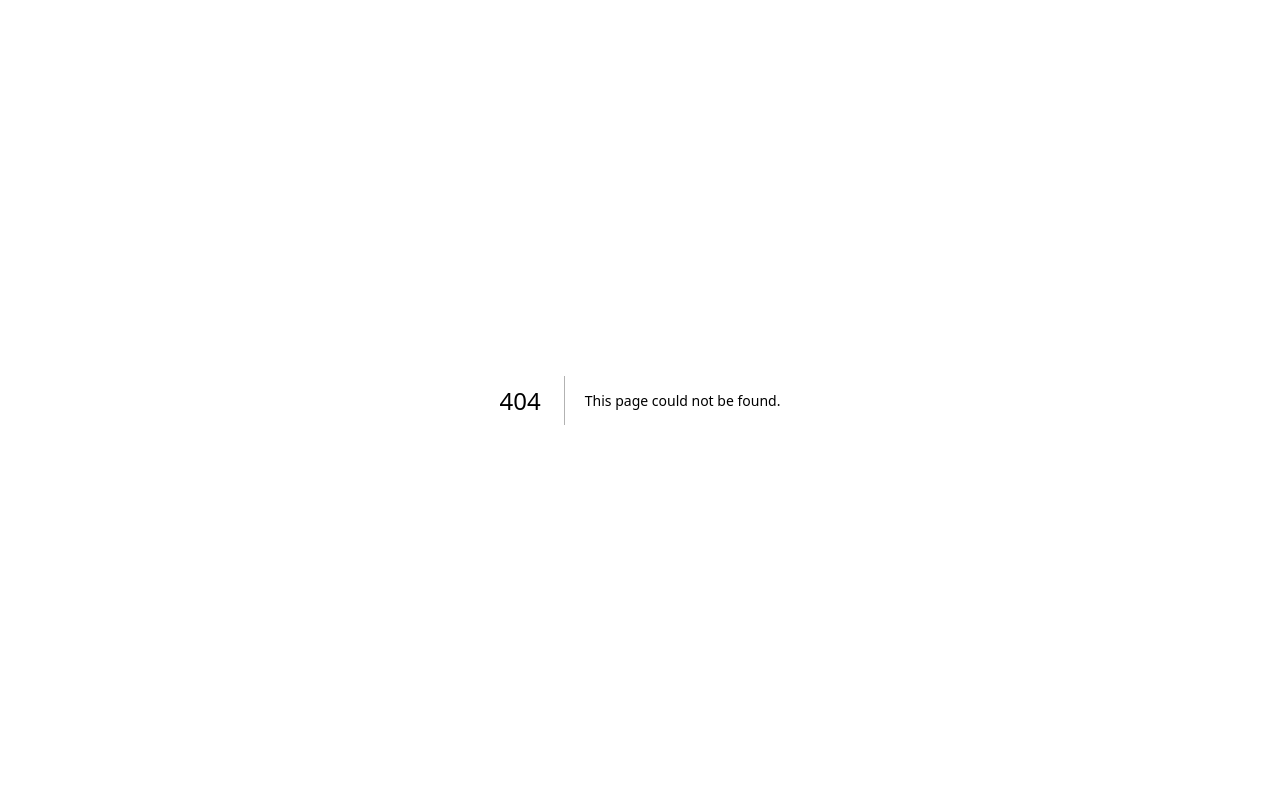
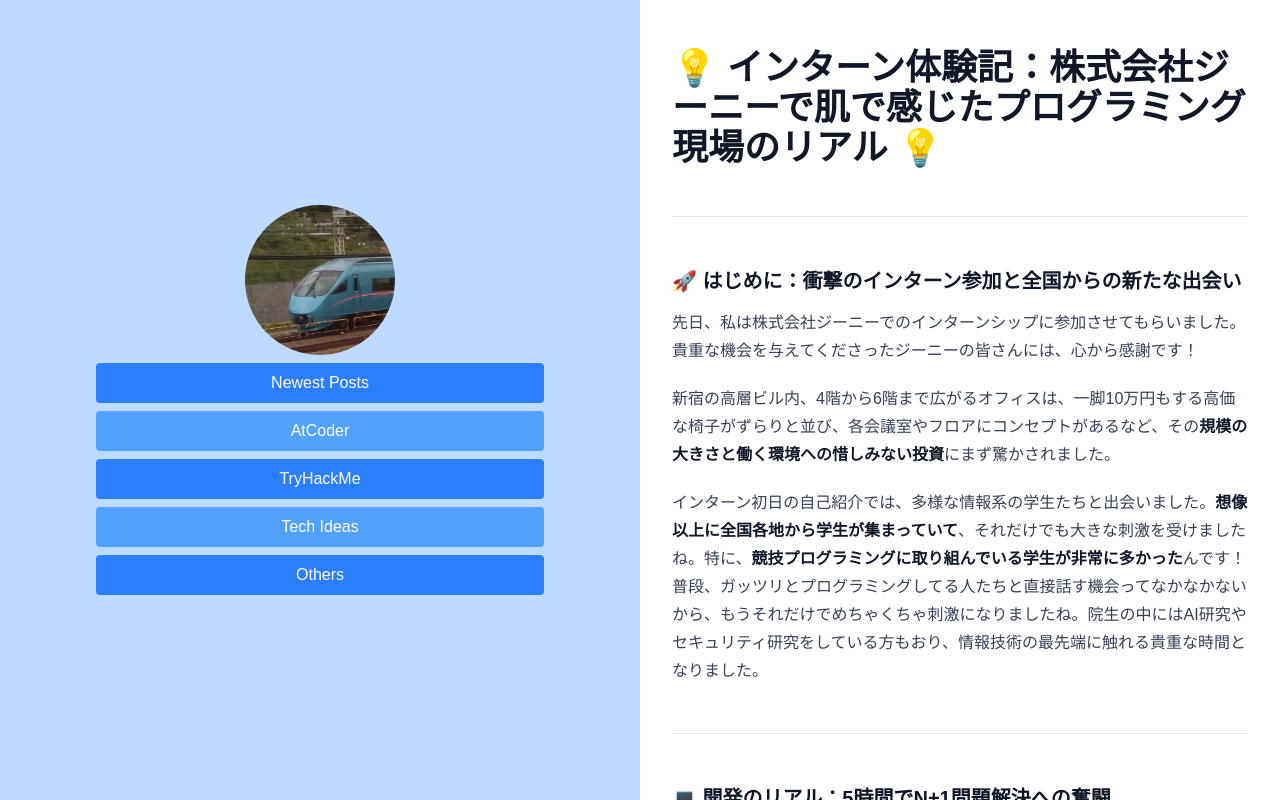
Before and after one commit to dOtOb9/profile, a Next.js app: page /posts/GIENEE_intern_6.28 in a window 1280 px wide. Before the commit this address had no page. Built offline with nearby package versions, Linux system fonts and the light colour scheme; what tailwindcss-animated would draw is missing.

Commit message:
modify blog page feature

```diff
--- a/package.json
+++ b/package.json
@@ -10,11 +10,13 @@
   },
   "dependencies": {
     "@mdx-js/loader": "^3.1.0",
-    "@mdx-js/react": "^3.1.0",
-    "@next/mdx": "^15.3.3",
+    "@mdx-js/react": "^3.1.1",
+    "@next/mdx": "^15.5.3",
     "@types/mdx": "^2.0.13",
+    "gray-matter": "^4.0.3",
     "motion": "^12.23.14",
     "next": "15.3.3",
+    "next-mdx-remote": "^5.0.0",
     "react": "^19.0.0",
     "react-dom": "^19.0.0",
     "remark-gfm": "^4.0.1",
--- /dev/null
+++ b/src/app/posts/[slugs]/page.tsx
@@ -0,0 +1,32 @@
+
+import fs from "fs/promises";
+import path from "path";
+import matter from "gray-matter";
+import { MDXRemote } from "next-mdx-remote/rsc";
+import MarkdownPackage from "@/components/MarkdownPackage";
+
+export default async function PostPage({ params }: { params: { slugs: string | string[] } }) {
+    let slug = "";
+    console.log("Params:", params);
+    if (Array.isArray(params.slugs)) {
+        slug = params.slugs.join("");
+    } else if (typeof params.slugs === "string") {
+        slug = params.slugs;
+    }
+    let content = "";
+    try {
+        const filePath = path.join(process.cwd(), "src/markdown", `${slug}.mdx`);
+    const file = await fs.readFile(filePath, "utf8");
+        const { content: mdxContent } = matter(file);
+        content = mdxContent;
+    } catch (e) {
+        content = "Not found.";
+    }
+    return (
+        <div className="w-full lg:w-1/2 ml-auto h-screen flex flex-col items-center fixed right-0 top-0 overflow-y-auto bg-white">
+          <MarkdownPackage>
+            {content !== "Not found." ? <MDXRemote source={content} /> : <div>Not found.</div>}
+          </MarkdownPackage>
+        </div>
+    );
+}
--- /dev/null
+++ b/src/app/posts/layout.tsx
@@ -0,0 +1,45 @@
+import HomeIcon from '@/components/HomeIcon';
+import BlogSection from '@/components/BlogSection';
+
+export default function BlogPage({ children }: { children: React.ReactNode }) {
+  return (
+    <div className="flex flex-1 w-full">
+      {/* モバイル: サイドバー表示用ボタンとチェックボックス */}
+      <input id="sidebar-toggle" type="checkbox" className="peer hidden" />
+      <label
+        htmlFor="sidebar-toggle"
+        className="fixed top-4 left-4 z-30 lg:hidden bg-blue-500 text-white p-2 rounded-full shadow-lg cursor-pointer"
+        aria-label="Open sidebar"
+      >
+        <svg width="28" height="28" fill="none" viewBox="0 0 24 24"><path stroke="currentColor" strokeWidth="2" strokeLinecap="round" strokeLinejoin="round" d="M4 6h16M4 12h16M4 18h16"/></svg>
+      </label>
+
+      {/* モバイル: サイドバー（チェックボックスで表示） */}
+    <div className="fixed inset-0 z-40 flex items-center justify-center bg-black bg-opacity-40 lg:hidden invisible opacity-0 peer-checked:visible peer-checked:opacity-100 transition-all">
+        <div className="bg-blue-200 rounded-lg p-8 flex flex-col items-center relative w-11/12 max-w-xs">
+          {/* 閉じるボタン */}
+          <label
+            htmlFor="sidebar-toggle"
+            className="absolute top-2 right-2 text-gray-600 hover:text-black text-2xl cursor-pointer"
+            aria-label="Close sidebar"
+          >
+            &times;
+          </label>
+          <HomeIcon />
+          <BlogSection isLg={false} />
+        </div>
+      </div>
+
+      {/* PC画面: 左側サイドバー（モバイル時は非表示） */}
+      <div className="flex flex-1 flex-row">
+        <div className="w-1/2 h-screen flex flex-col justify-center items-center fixed bg-blue-200 hidden lg:flex">
+          <HomeIcon />
+          <BlogSection isLg={false} />
+        </div>
+        <div className="ml-w-1/2">
+          { children }
+        </div>
+      </div>
+    </div>
+  );
+}
--- a/src/app/posts/page.tsx
+++ b/src/app/posts/page.tsx
@@ -1,24 +1,6 @@
-"use client";
-import HomeIcon from '@/components/HomeIcon';
-import BlogSection from '@/components/BlogSection';
-import { useSearchParams } from 'next/navigation';
+import { redirect } from 'next/navigation';
 
 export default function BlogPage() {
-  const searchParams = useSearchParams();
-  const filter = searchParams.get('filter');
-
-
-  return (
-    <div className="flex flex-1 w-full">
-      <div className="w-1/2 h-screen flex flex-col justify-center items-center fixed left-0 top-0 bg-blue-200">
-        <HomeIcon />
-        <BlogSection isLg={false} />
-      </div>
-      <div className="w-1/2 ml-auto h-screen flex flex-col items-center fixed right-0 top-0 overflow-y-auto bg-white">
-        <h1 className="text-3xl font-bold mb-6">Blog</h1>
-        <div className="flex flex-col gap-6">
-        </div>
-      </div>
-    </div>
-  );
+  redirect('/posts/all');
+  return null;
 }
--- /dev/null
+++ b/src/app/posts/tag/[slugs]/page.tsx
@@ -0,0 +1,29 @@
+import getSortedPostsData from '@/lib/posts';
+import Link from 'next/link';
+
+export default function BlogPage({ params }: { params: { slugs: string } }) {
+  const allPostsData = getSortedPostsData({ Category: params.slugs });
+
+  const postsLinks = allPostsData.map((post: any) => {
+    const { id, date, title } = post;
+    return (
+      <div key={id} className="w-full">
+        <Link href={`/posts/${id}`} className="hover:bg-gray-100 rounded-2xl w-full block p-8">
+          <span className="text-xl font-semibold text-blue-600">
+            {title || id}
+          </span>
+          <p className="text-sm text-gray-500">{new Date(date).toLocaleDateString()}</p>
+        </Link>
+      </div>
+    );
+  });
+
+  return (
+    <div className="w-full lg:w-1/2 ml-auto h-screen flex flex-col items-center fixed right-0 top-0 overflow-y-auto bg-white">
+      <h1 className="text-3xl font-bold m-6">Blog</h1>
+      <div className="w-full flex flex-1 flex-col px-6">
+        {postsLinks}
+      </div>
+    </div>
+  );
+}
--- a/src/components/BlogSection.tsx
+++ b/src/components/BlogSection.tsx
@@ -2,6 +2,7 @@
 
 
 import { useEffect, useState } from "react";
+import Link from "next/link";
 
 export default function BlogSection({ isShow = true, isLg }: { isShow?: boolean; isLg?: boolean }) {
   const [autoIsLg, setAutoIsLg] = useState<boolean | undefined>(undefined);
@@ -14,30 +15,30 @@
     }
   }, [isLg]);
   const effectiveIsLg = isLg !== undefined ? isLg : autoIsLg;
-    const blogSectionList = [
-    "Newest Posts",
-    "AtCoder",
-    "TryHackMe",
-    "Tech Ideas",
-    "Others",
+  const blogSectionList = [
+    { label: "Newest Posts", slug: "all" },
+    { label: "AtCoder", slug: "atcoder" },
+    { label: "TryHackMe", slug: "tryhackme" },
+    { label: "Tech Ideas", slug: "techideas" },
+    { label: "Others", slug: "others" },
   ];
 
-  const blogSectionButtons = blogSectionList.map((label, index) => (
-    <button
-      key={label}
-  className={`w-3/4 max-w-md mt-2 px-6 py-2 text-white rounded ${index % 2 ? 'bg-blue-400 hover:bg-blue-500' : 'bg-blue-500 hover:bg-blue-600'} transition`}
-      onClick={() => alert(`${label} feature coming soon!`)}
+  const blogSectionButtons = blogSectionList.map((item, index) => (
+    <Link
+      href={`/posts/tag/${item.slug}`}
+      key={item.slug}
+      className={`w-3/4 max-w-md mt-2 px-6 py-2 text-white text-center rounded ${index % 2 ? 'bg-blue-400 hover:bg-blue-500' : 'bg-blue-500 hover:bg-blue-600'} transition`}
     >
-      {label}
-    </button>
+      {item.label}
+    </Link>
   ));
 
   return (
     <div
       className={`
-        fex flex-col
+        flex flex-col
+        items-center justify-center
         w-full ${effectiveIsLg ? 'lg:w-1/2 lg:max-w-xl lg:min-w-[24rem]' : ''}
-        flex items-center justify-center
         transition-all duration-[1600ms] ease-in-out
         ${effectiveIsLg ? 'lg:absolute lg:left-1/2 lg:top-1/2 lg:top-0 lg:bottom-0 lg:left-auto lg:right-0' : ''}
         ${isShow
--- /dev/null
+++ b/src/lib/posts.ts
@@ -0,0 +1,53 @@
+import fs from 'fs';
+import path from 'path';
+import matter from 'gray-matter';
+
+
+export default function getSortedPostsData({ Category }: { Category?: string } = {}) {
+
+  const postsDirectory = path.join(process.cwd(), '/src/markdown');
+  const fileNames = fs.readdirSync(postsDirectory);
+
+  const allPostsData = fileNames.map(fileName => {
+    const fullPath = path.join(postsDirectory, fileName);
+    const fileContents = fs.readFileSync(fullPath, 'utf8');
+    const matterResult = matter(fileContents);
+    return {
+      id: fileName.replace(/\.mdx$/, ''),
+      date: matterResult.data.date || '',
+      ...matterResult.data,
+      tags: matterResult.data.tags || [],
+      content: matterResult.content
+    };
+  });
+
+  console.log("Category:", Category);
+  let filteredPosts = allPostsData;
+  if (Category) {
+    if (Category === "others") {
+      filteredPosts = allPostsData.filter(post => !post.tags || post.tags.length === 0);
+    } else {
+      filteredPosts = allPostsData.filter(post => {
+        let tags: string[] = [];
+        if (Array.isArray(post.tags)) {
+          tags = post.tags.map((t: any) => String(t).trim());
+        } else if (typeof post.tags === 'string') {
+          tags = [post.tags.trim()];
+        }
+        return tags.some(tag => tag === Category);
+      });
+      // もし該当するPostがなければすべてを表示する
+      if (filteredPosts.length === 0) {
+        filteredPosts = allPostsData;
+      }
+    }
+  }
+
+  const postsSortedByDate = filteredPosts.sort((a, b) => {
+    const dateA = new Date(a.date);
+    const dateB = new Date(b.date);
+    return dateB.getTime() - dateA.getTime();
+  });
+
+  return postsSortedByDate;
+}
--- a/src/markdown/GIENEE_intern_6.28.mdx
+++ b/src/markdown/GIENEE_intern_6.28.mdx
@@ -1,4 +1,11 @@
-## 💡 インターン体験記：株式会社ジーニーで肌で感じたプログラミング現場のリアル 💡
+---
+title: "インターン体験記：株式会社ジーニーで肌で感じたプログラミング現場のリアル"
+date: 2024-06-28
+tags: ["techideas"]
+---
+
+
+# 💡 インターン体験記：株式会社ジーニーで肌で感じたプログラミング現場のリアル 💡
 
 ---
 
```
Also changed, not shown: 1 other file (tests, documents, lock files or other folders).
